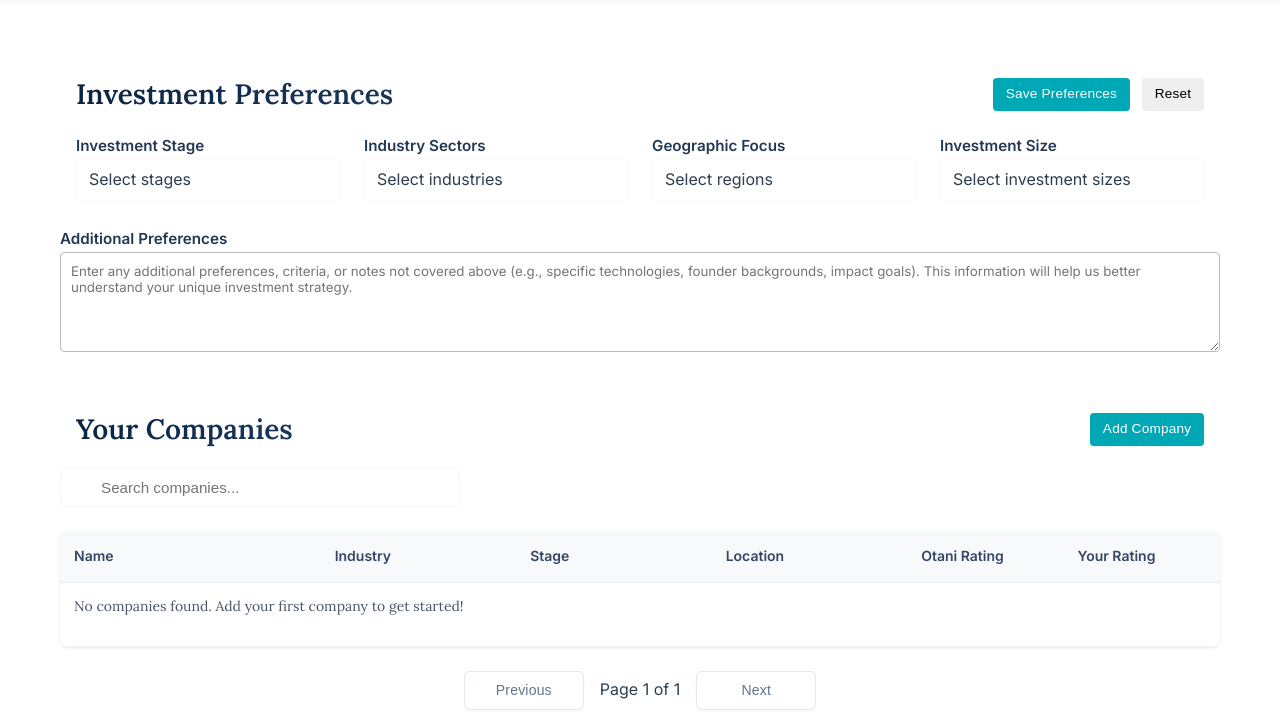
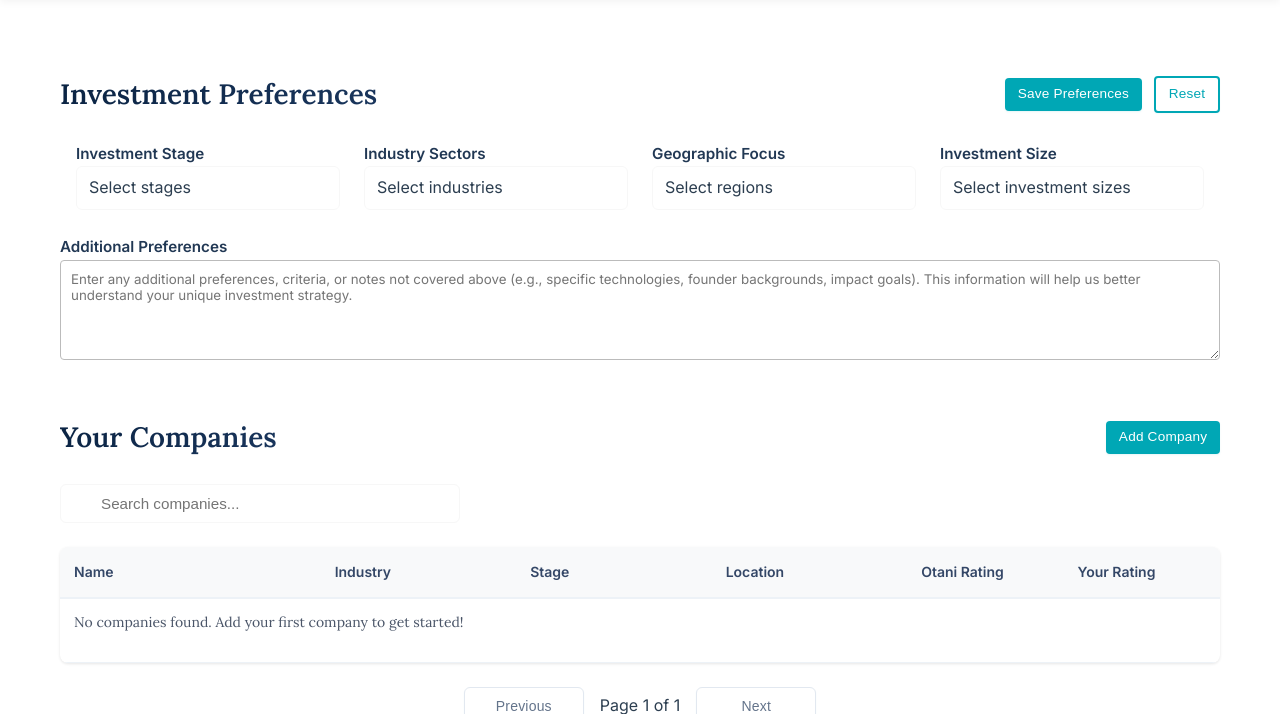
Before and after one commit to sfburrito/otani, a Flask app: page /dashboard in a window 1280 px wide. Shown: the part 60-774 px from the top of the page. Run offline with Flask 3, Linux system fonts and the light colour scheme; the visitor is signed in with stand-in values (Sample User, id 1); data comes from the database, SQL or seed files in the repository; data that the repository does not hold is empty.

Commit message:
Fix dashboard alignment and clean up HTML structure

```diff
--- a/static/css/dashboard.css
+++ b/static/css/dashboard.css
@@ -25,8 +25,27 @@
 /* Container Layout */
 .dashboard-container {
     max-width: 1200px;
-    padding: 2rem;
+    padding: 2rem 3rem;
     margin: 0 auto;
+}
+
+/* Section Layout */
+.section-header {
+    display: flex;
+    justify-content: space-between;
+    align-items: center;
+    margin-bottom: 1.5rem;
+    padding: 0;
+    width: 100%;
+}
+
+.header-title {
+    padding: 0;
+}
+
+.header-title h3 {
+    margin: 0;
+    padding: 0;
 }
 
 /* Table Container */
@@ -38,12 +57,15 @@
     box-shadow: 0 1px 3px 0 rgba(0, 0, 0, 0.1);
     max-width: 100%;
     -webkit-overflow-scrolling: touch;
+    padding: 0;
 }
 
 /* Table Layout */
 .companies-table {
     width: 100%;
     border-collapse: collapse;
+    margin: 0;
+    padding: 0;
 }
 
 /* Cell Basics */
@@ -91,6 +113,8 @@
     white-space: nowrap;
     cursor: pointer;
     user-select: none;
+    margin: 0;
+    padding: 0;
 }
 
 .companies-table th i {
@@ -311,6 +335,7 @@
     border-bottom: 2px solid #edf2f7;
     white-space: nowrap;
     font-size: 0.875rem;
+    margin: 0;
 }
 
 .dashboard-container .companies-table thead th i {
--- a/templates/dashboard.html
+++ b/templates/dashboard.html
@@ -18,17 +18,13 @@
                 <h3>Investment Preferences</h3>
             </div>
             <div class="header-actions">
-                <button class="btn btn-primary" onclick="savePreferences()">
-                    <span>Save Preferences</span>
-                </button>
-                <button class="btn btn-secondary" onclick="resetPreferences()">
-                    <span>Reset</span>
-                </button>
+                <button class="btn btn-primary" onclick="savePreferences()">Save Preferences</button>
+                <button class="btn btn-outline" onclick="resetPreferences()">Reset</button>
             </div>
         </div>
 
         <div class="preferences-grid">
-            <div class="custom-select-container">
+            <div class="preference-group">
                 <label class="preference-label">Investment Stage</label>
                 <div class="custom-select" tabindex="0" data-placeholder="Select stages">
                     <div class="select-trigger">
@@ -57,7 +53,7 @@
                 </div>
             </div>
 
-            <div class="custom-select-container">
+            <div class="preference-group">
                 <label class="preference-label">Industry Sectors</label>
                 <div class="custom-select" tabindex="0" data-placeholder="Select industries">
                     <div class="select-trigger">
@@ -98,7 +94,7 @@
                 </div>
             </div>
 
-            <div class="custom-select-container">
+            <div class="preference-group">
                 <label class="preference-label">Geographic Focus</label>
                 <div class="custom-select" tabindex="0" data-placeholder="Select regions">
                     <div class="select-trigger">
@@ -124,7 +120,7 @@
                 </div>
             </div>
 
-            <div class="custom-select-container">
+            <div class="preference-group">
                 <label class="preference-label">Investment Size</label>
                 <div class="custom-select" tabindex="0" data-placeholder="Select investment sizes">
                     <div class="select-trigger">
@@ -155,7 +151,6 @@
             <label class="preference-label" for="additionalPrefs">Additional Preferences</label>
             <textarea
                 id="additionalPrefs"
-                class="preference-textarea"
                 placeholder="Enter any additional preferences, criteria, or notes not covered above (e.g., specific technologies, founder backgrounds, impact goals). This information will help us better understand your unique investment strategy."
                 rows="4"
             ></textarea>
@@ -168,9 +163,7 @@
                 <h3>Your Companies</h3>
             </div>
             <div class="header-actions">
-                <button class="btn btn-primary" onclick="openAddCompanyModal()">
-                    <span>Add Company</span>
-                </button>
+                <button class="btn btn-primary" onclick="openAddCompanyModal()">Add Company</button>
             </div>
         </div>
 
```
